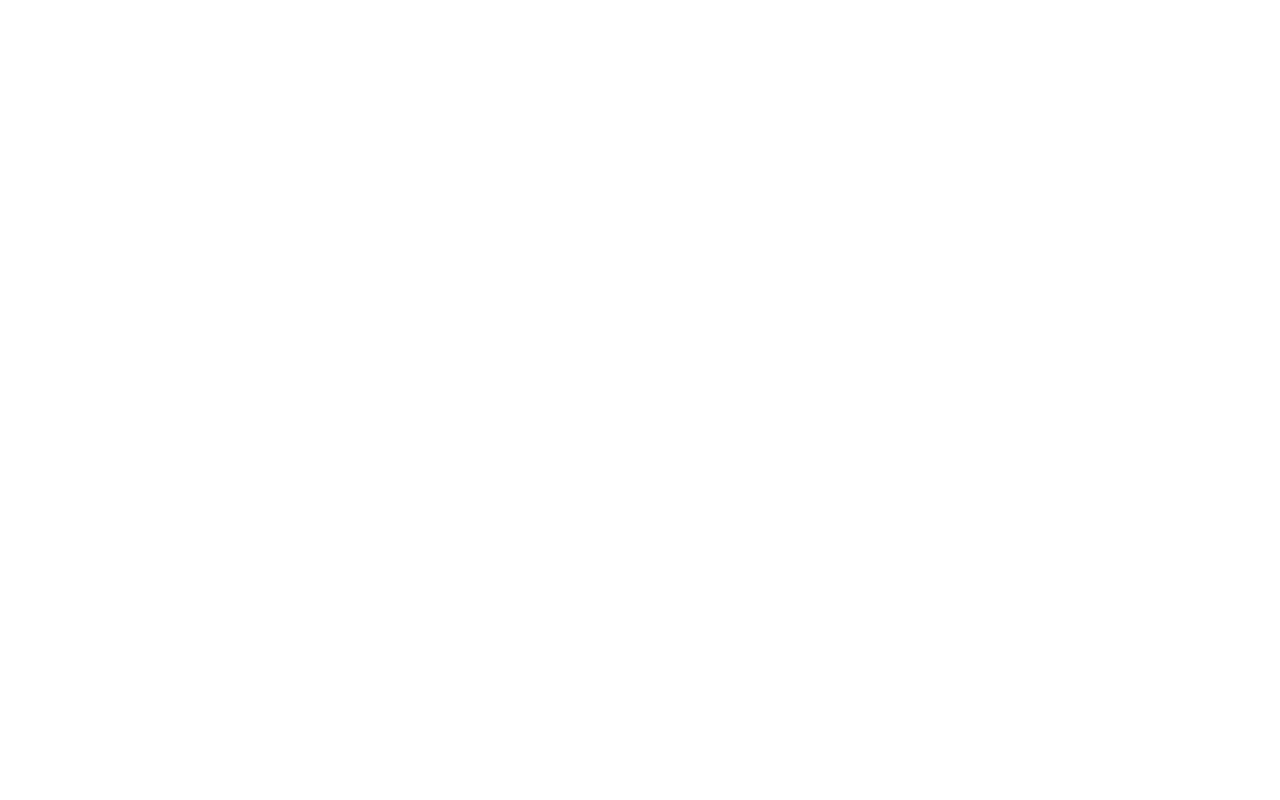
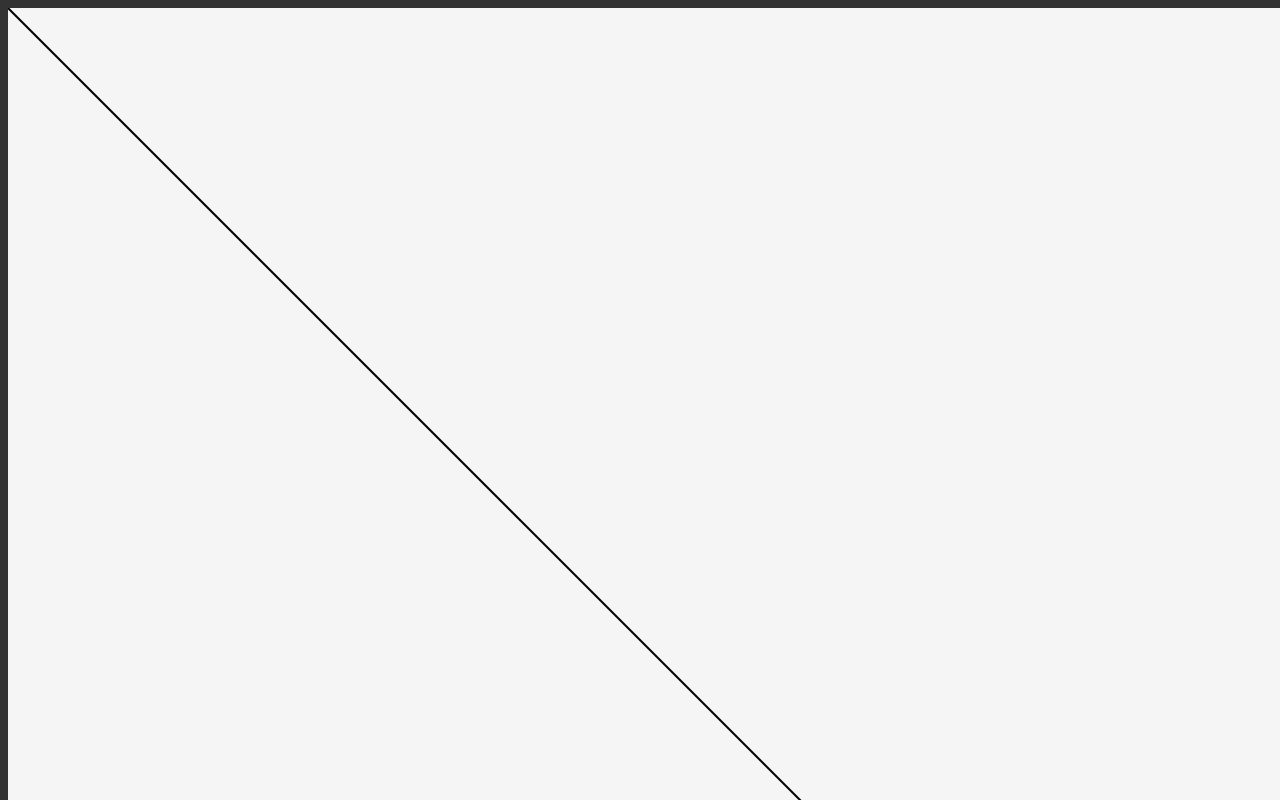
Before and after one commit to ajr-zimmer/super-umbrella, a website built with Parcel: page index.html in a window 1280 px wide. Shown: the top 800 px of the page. Built offline with nearby package versions, Linux system fonts and the light colour scheme.

Commit message:
[master] Made a diagonal line on the canvas

```diff
--- a/index.html
+++ b/index.html
@@ -1,7 +1,12 @@
 <html>
 
+<head>
+  <link rel="stylesheet" href="main.css" />
+</head>
+
 <body>
-    <script src="./index.js"></script>
+  <canvas id="portal"></canvas>
+  <script src="./index.js"></script>
 </body>
 
 </html>
--- a/index.js
+++ b/index.js
@@ -1 +1,24 @@
-console.log("hello world");
+console.log('Hello World! 🌎');
+
+let canvas = document.getElementById('portal');
+let context = canvas.getContext('2d');
+
+let innerWidth = window.innerWidth;
+let devicePixelRatio = window.devicePixelRatio;
+canvas.width = innerWidth * devicePixelRatio;
+canvas.height = innerWidth * devicePixelRatio;
+context.scale(devicePixelRatio, devicePixelRatio);
+
+context.lineCap = 'square';
+context.lineWidth = 2;
+
+let manifest = { canvas, context, innerWidth, devicePixelRatio };
+console.log('Manifest:', manifest);
+
+const draw = (x, y, width, height) => {
+  context.moveTo(x, y);
+  context.lineTo(x + width, y + height);
+  context.stroke();
+};
+
+draw(0, 0, innerWidth, innerWidth);
--- /dev/null
+++ b/main.css
@@ -0,0 +1,7 @@
+body {
+  background-color: #333;
+}
+
+#portal {
+  background-color: #f5f5f5;
+}
--- a/package.json
+++ b/package.json
@@ -19,5 +19,8 @@
   "homepage": "https://github.com/ajr-zimmer/super-umbrella#readme",
   "dependencies": {
     "parcel-bundler": "^1.9.7"
+  },
+  "prettier": {
+    "singleQuote": true
   }
 }
```
Also changed, not shown: 1 other file.
